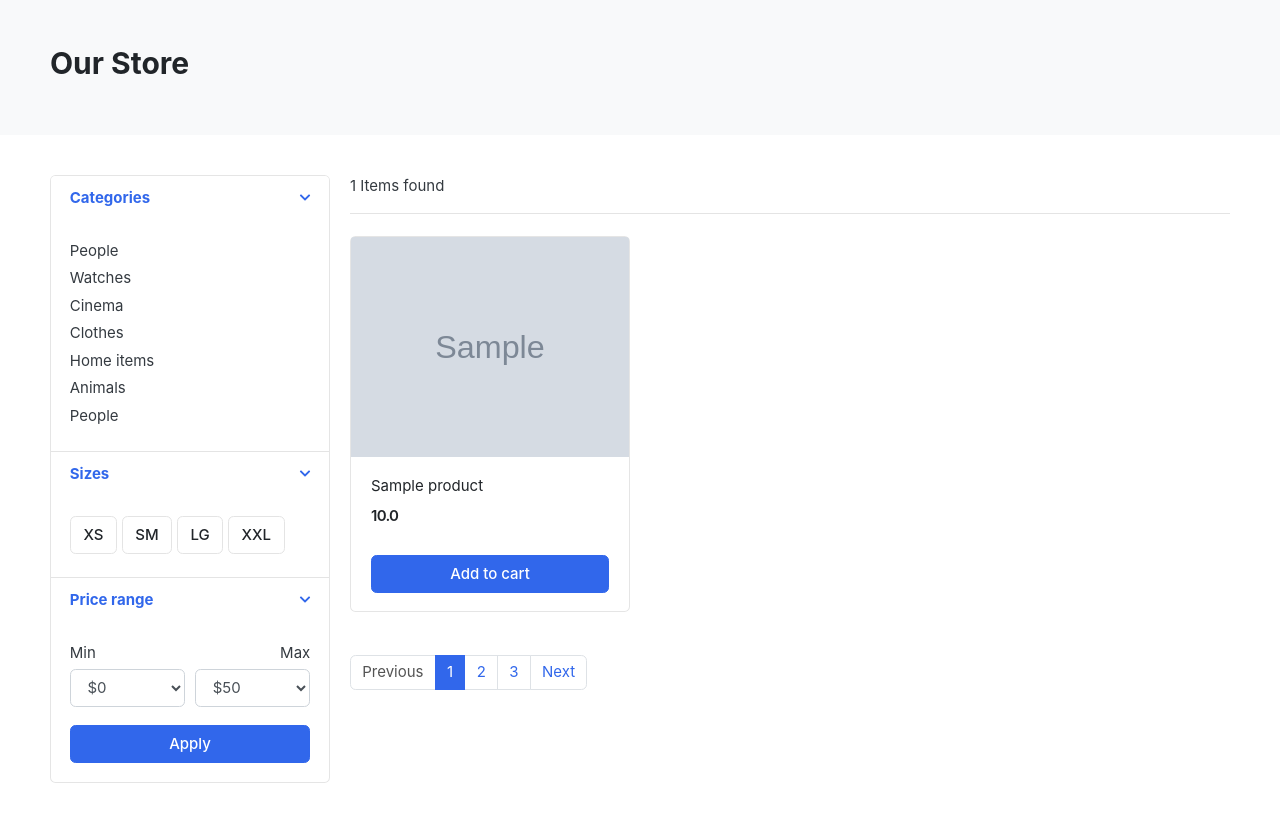
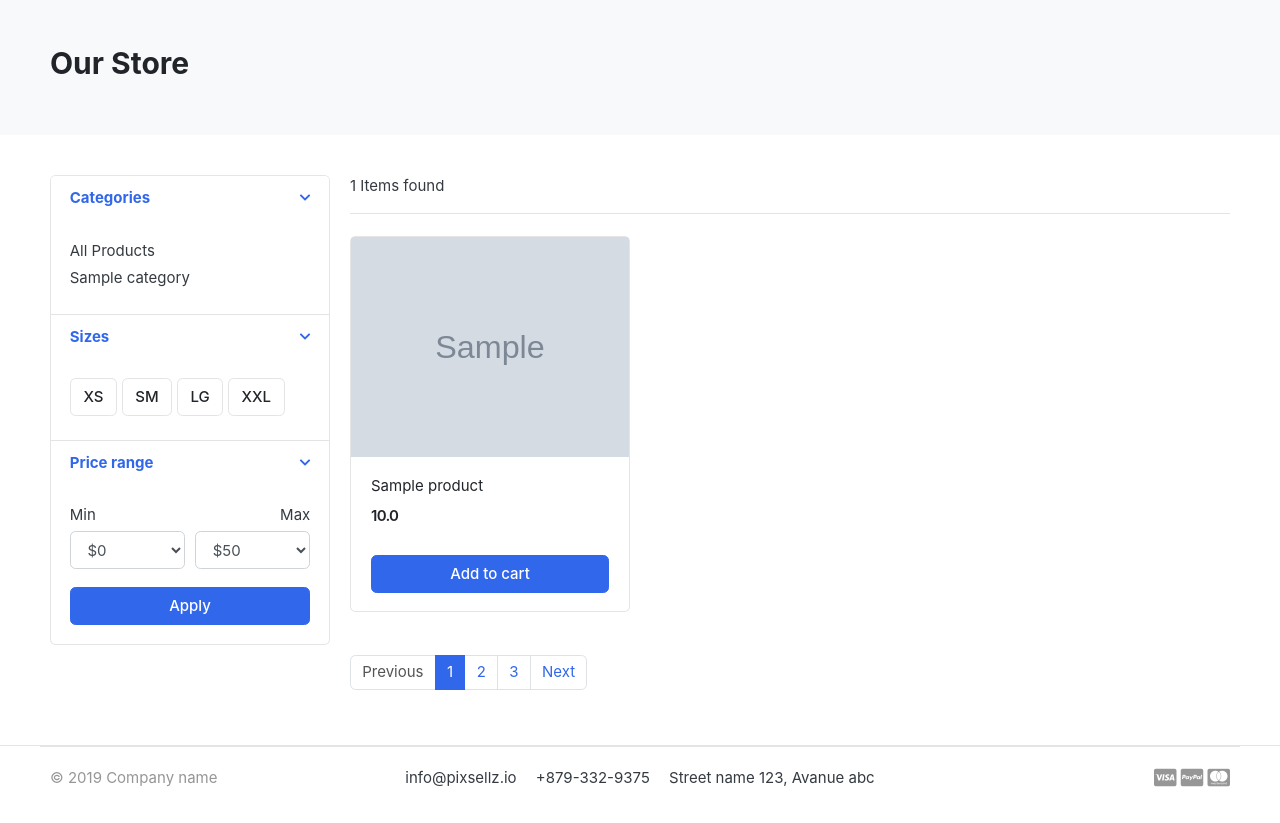
Before and after one commit to 0xd011f4ce/GreatKart, a Django app: page /store/ in a window 1280 px wide. Shown: the part 119-942 px from the top of the page. After the commit the page ends 906 px from the top, so only its background shows below. Run offline with Django 5.2, Linux system fonts and the light colour scheme; tables that the repository leaves empty hold one stand-in row (values such as "Sample post"); grey boxes marked "Sample" are stand-in pictures; some libraries are stand-ins or nearby versions; some web fonts are replaced.

Commit message:
Showing categories in the store page

```diff
--- a/templates/includes/header.html
+++ b/templates/includes/header.html
@@ -39,6 +39,7 @@
                             <i class="fa fa-bars"></i> All category
                         </button>
                         <div class="dropdown-menu">
+                            <a class="dropdown-item" href="{% url 'store' %}">All Products</a>
                             {% for category in links %}
                             <a class="dropdown-item" href="{{ category.get_url }}">{{ category.name }}</a>
                             {% endfor %}
--- a/templates/store/store.html
+++ b/templates/store/store.html
@@ -30,13 +30,10 @@
                             <div class="card-body">
 
                                 <ul class="list-menu">
-                                    <li><a href="#">People </a></li>
-                                    <li><a href="#">Watches </a></li>
-                                    <li><a href="#">Cinema </a></li>
-                                    <li><a href="#">Clothes </a></li>
-                                    <li><a href="#">Home items </a></li>
-                                    <li><a href="#">Animals</a></li>
-                                    <li><a href="#">People </a></li>
+                                    <li><a href="{% url 'store' %}">All Products</a></li>
+                                    {% for link in links %}
+                                    <li><a href="{{ link.get_url }}">{{ link.name }}</a></li>
+                                    {% endfor %}
                                 </ul>
 
                             </div> <!-- card-body.// -->
```
